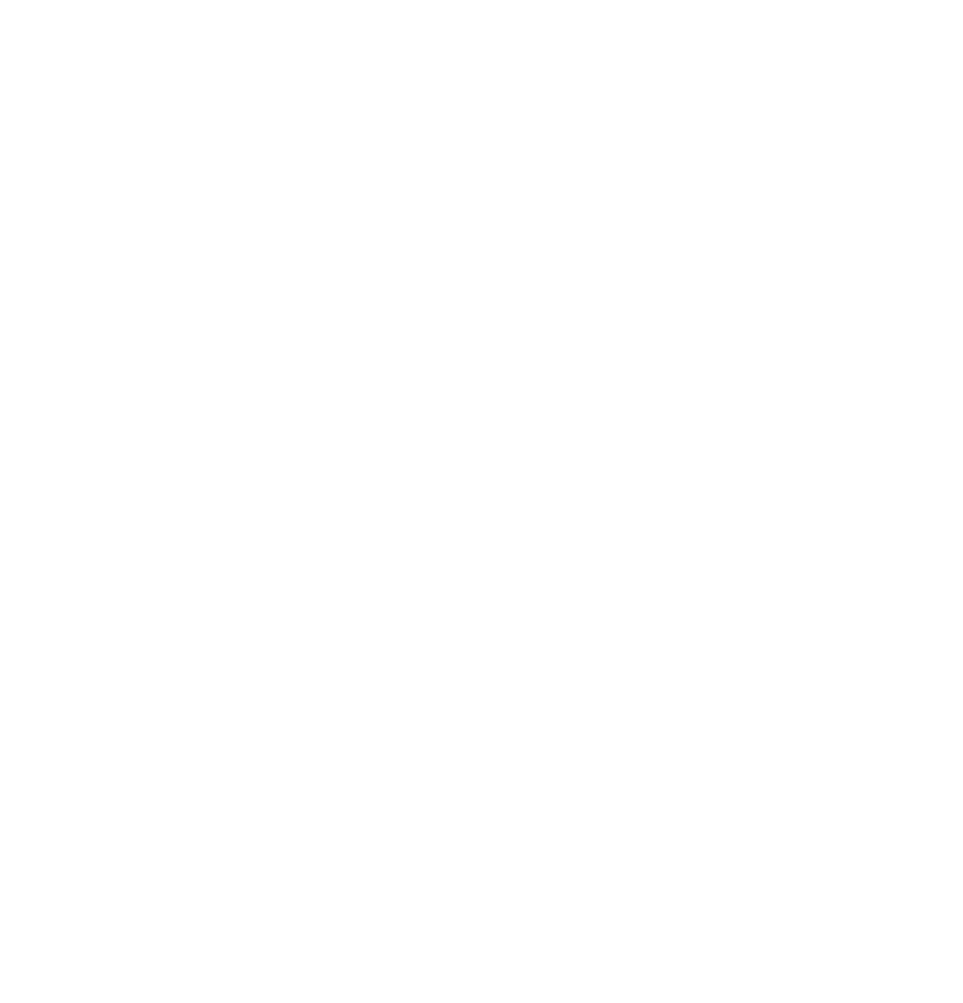
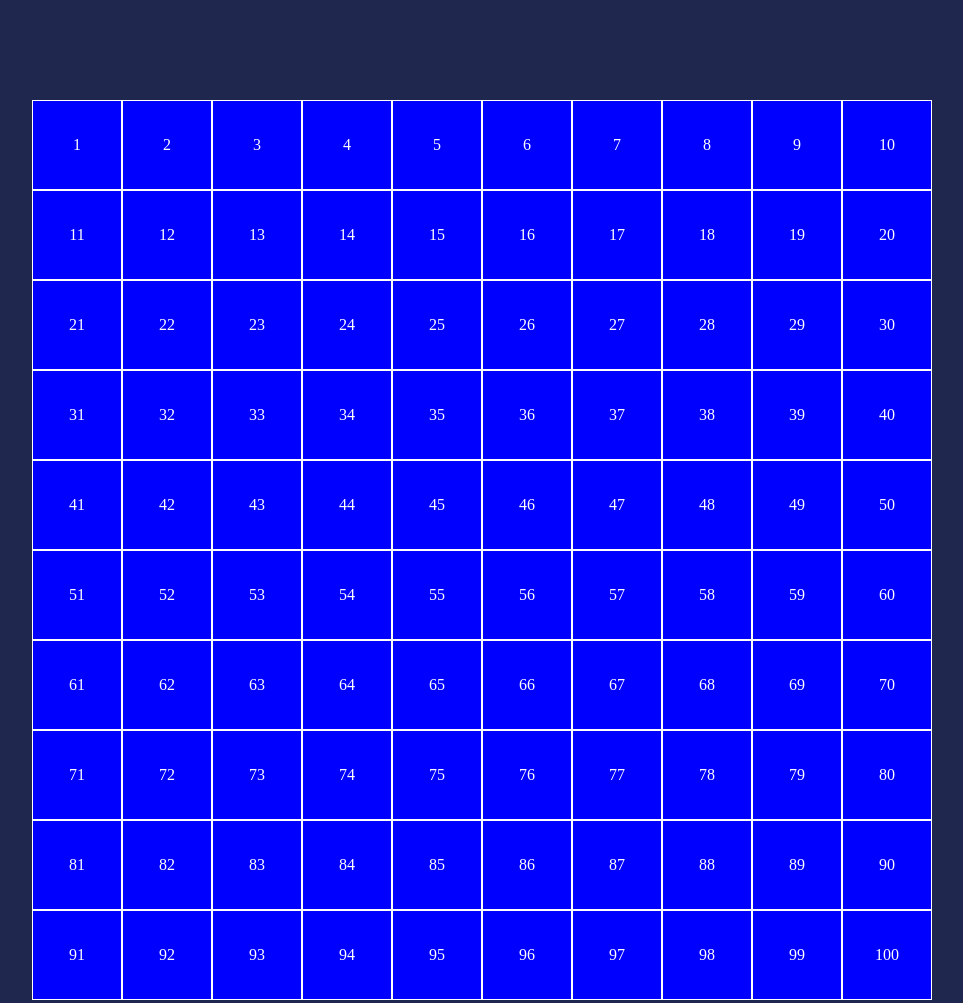
Before and after one commit to GianmauroCoviello/js-campominato-grid, a plain HTML site: page index.html in a window 1280 px wide. Shown: the whole page, without its empty margins (158-1121 px from the left). Before the commit the page ends 800 px from the top, so only its background shows below. Drawn offline with Linux system fonts and the light colour scheme.

Commit message:
[DOCS] Esercizio base completato

```diff
--- a/css/style.css
+++ b/css/style.css
@@ -0,0 +1,40 @@
+*{
+    padding: 0;
+    margin: 0;
+    box-sizing: border-box;
+}
+body{
+    background-color: rgb(32, 39, 79);
+}
+.container{
+    margin: 50px;
+    padding: 50px;
+    display: flex;
+    justify-content: center;
+    align-items: center;
+
+}
+#grid{
+    display: flex;
+    width: 900px;
+    height: 900px;
+    flex-wrap: wrap;
+
+
+
+}
+.square{
+    border: 1px solid rgb(255, 255, 255);
+    width: calc(900px / 10);
+    height: calc(900px / 10);
+    background-color: blue;
+    display: flex;
+    justify-content: center;
+    align-items: center;
+    color: white;
+}
+
+.click-color{
+    background-color: greenyellow;
+
+}
--- a/index.html
+++ b/index.html
@@ -5,11 +5,12 @@
     <meta http-equiv="X-UA-Compatible" content="IE=edge">
     <meta name="viewport" content="width=device-width, initial-scale=1.0">
     <title>Document</title>
+    <link rel="stylesheet" href="./css/style.css">
     <script defer src="./js/script.js"></script>
 </head>
 <body>
     <div class="container">
-        <div class="grid">
+        <div id ="grid">
 
         </div>
     </div>
--- a/js/script.js
+++ b/js/script.js
@@ -0,0 +1,26 @@
+function createSquare() {
+    let square = document.createElement('div')
+    square.classList.add('square')
+    return square
+}
+
+console.log(createSquare())
+
+let grid = document.getElementById('grid')
+
+
+for (i =0; i < 100 ; i++) {
+
+    let square = createSquare()
+    square.innerText = i + 1
+
+    square.addEventListener('click', function(){
+        this.classList.toggle('click-color')
+
+
+    })
+
+    grid.append(square)
+
+
+}
```
